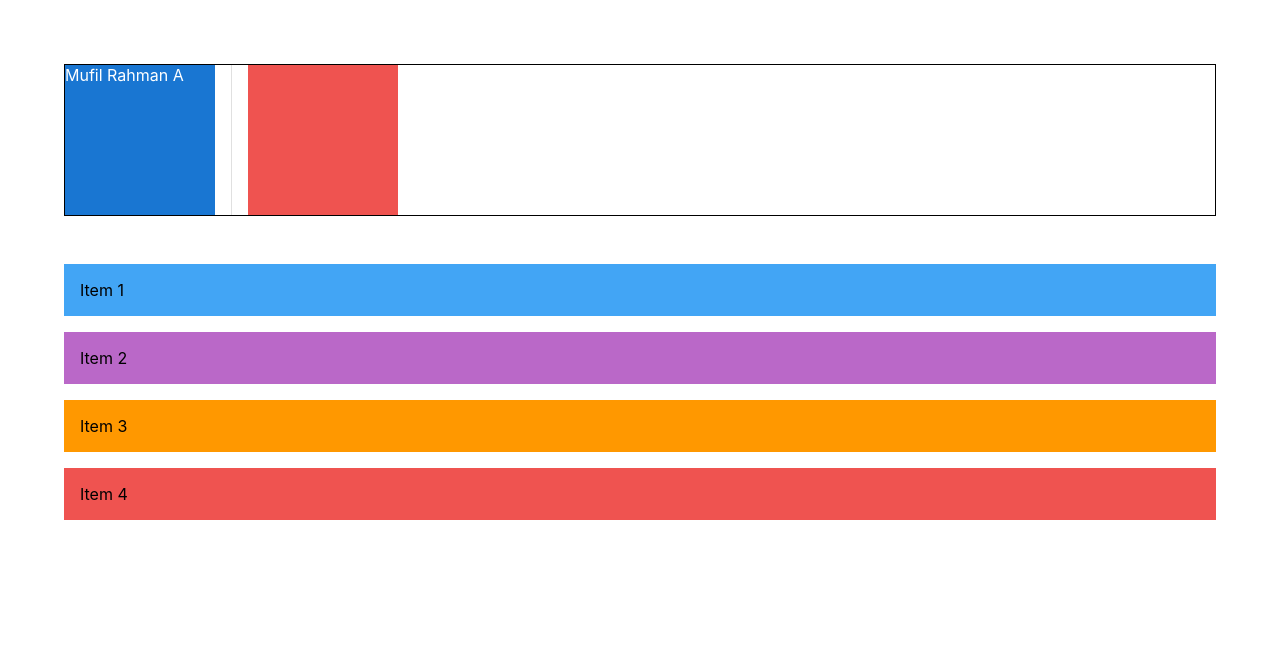
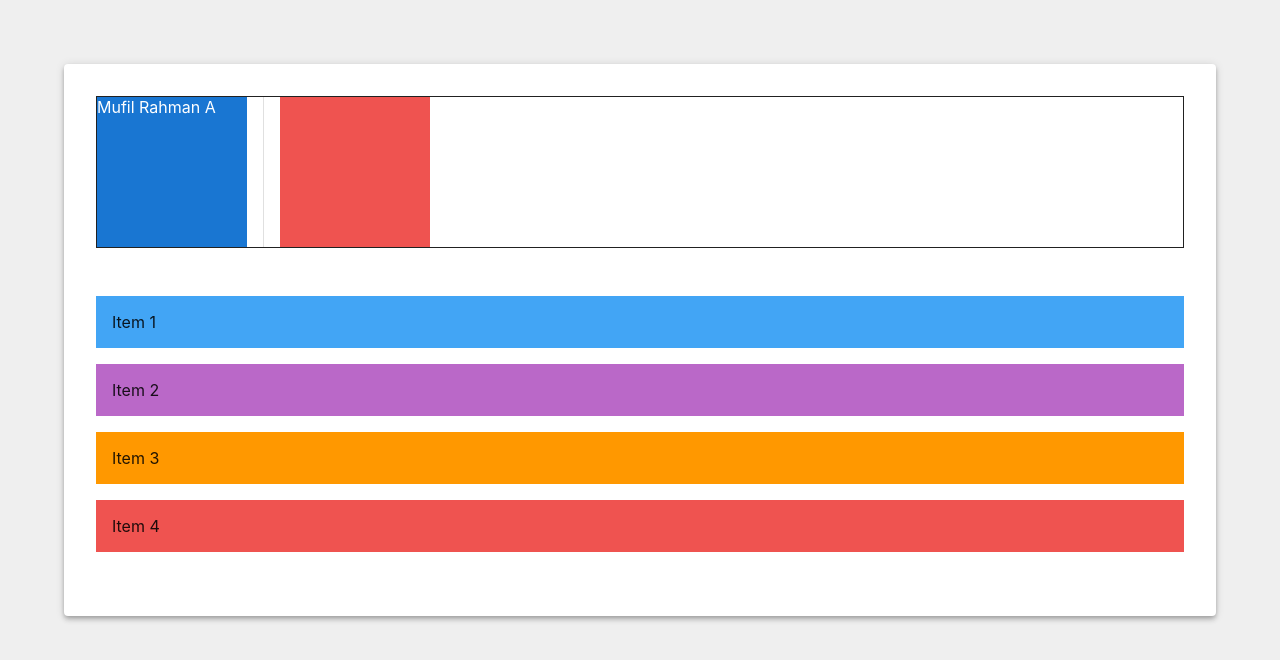
Before and after one commit to rahmanizum/Material-UI-Learning, a React (Create React App) app: page / in a window 1280 px wide. Shown: the top 660 px of the page. Built offline with nearby package versions, Linux system fonts and the light colour scheme.

Commit message:
Mui Paper Component

```diff
--- a/src/App.css
+++ b/src/App.css
@@ -1,3 +1,6 @@
+body{
+  background-color: #eeee;
+}
 .App {
  padding: 4rem;
 }
--- a/src/components/MuiLayout.jsx
+++ b/src/components/MuiLayout.jsx
@@ -1,10 +1,14 @@
 import React from "react";
-import { Box, Stack, Divider, Grid } from "@mui/material";
+import { Box, Stack, Divider, Grid, Paper } from "@mui/material";
 
 const MuiLayout = () => {
   return (
-    <>
-      {" "}
+    <Paper
+      sx={{
+        p: "32px",
+      }}
+      elevation={4}
+    >
       <Stack
         sx={{
           border: "1px solid",
@@ -34,28 +38,28 @@
         ></Box>
       </Stack>
       <Grid container my={4} rowSpacing={2} columnSpacing={4}>
-        <Grid item xs={3} sm = {6} lg={12}>
+        <Grid item xs={3} sm={6} lg={12}>
           <Box bgcolor="primary.light" p={2}>
             Item 1
           </Box>
         </Grid>
-        <Grid item xs={9} sm = {6} lg={12}>
+        <Grid item xs={9} sm={6} lg={12}>
           <Box bgcolor="secondary.light" p={2}>
             Item 2
           </Box>
         </Grid>
-        <Grid item xs={9} sm = {6} lg={12}>
+        <Grid item xs={9} sm={6} lg={12}>
           <Box bgcolor="warning.light" p={2}>
             Item 3
           </Box>
         </Grid>
-        <Grid item xs={3} sm = {6} lg={12}>
+        <Grid item xs={3} sm={6} lg={12}>
           <Box bgcolor="error.light" p={2}>
             Item 4
           </Box>
         </Grid>
       </Grid>
-    </>
+    </Paper>
   );
 };
 
```
